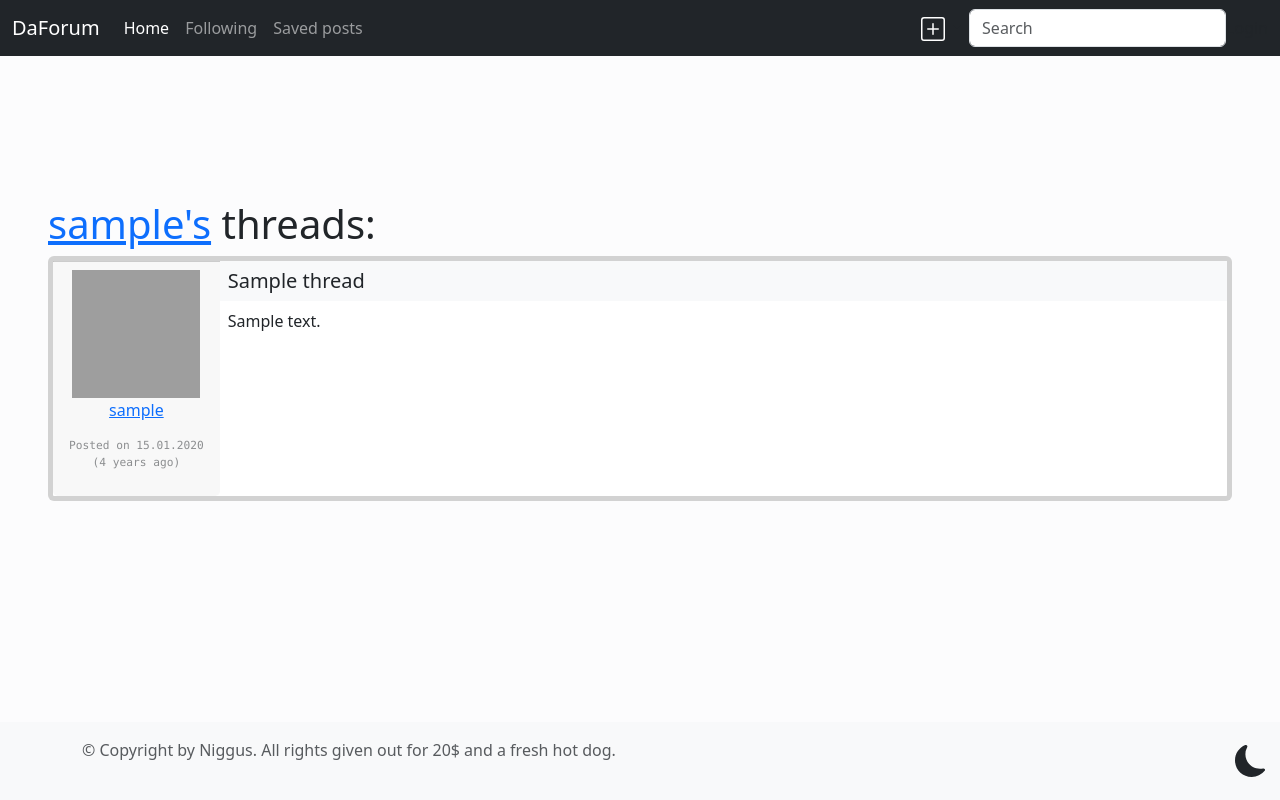
After one commit to Quartzy0/daforum, a Flask app: page /user/00000000000000000000000000000001/threads in a window 1280 px wide. The commit adds this page. Run offline with Flask 3, Linux system fonts and the light colour scheme; tables that the repository leaves empty hold one stand-in row (values such as "Sample post"); parts of the project's set-up code (start-up, migrations or seed data) failed here and were passed over; some libraries are stand-ins or nearby versions; grey boxes are pictures that could not be loaded.

Commit message:
Change database models + previews + user's threads - Change database models' id field's type to be UUID instead of string (when supported by database backend) - Add markdown support to posts/threads with previews - Add view to show a user's threads

```diff
--- a/app.py
+++ b/app.py
@@ -1,5 +1,7 @@
+import markdown
 from flask_babel import Babel
 from flask import Flask, render_template
+from flask_pagedown import PageDown
 from werkzeug.exceptions import HTTPException
 
 from users import users, login_manager
@@ -17,6 +19,12 @@ app.register_blueprint(threads)
 login_manager.init_app(app)
 db.init_app(app)
 minio.init_app(app)
+pagedown = PageDown(app)
+
+
+@app.template_filter('render_markdown')
+def render_markdown(s):
+    return markdown.markdown(s)
 
 
 @app.get("/")
--- a/config.py
+++ b/config.py
@@ -13,6 +13,7 @@ FLASK_DEBUG = 1 # 1 for development, 0 for production
 DATABASE_FILE = 'sqlite:///' + path.join(BASE_DIR, 'db.sqlite')
 SQLALCHEMY_DATABASE_URI = environ.get('DATABASE_URL') or DATABASE_FILE
 SQLALCHEMY_TRACK_MODIFICATION = False
+DATABASE_UUID_SUPPORT = environ.get('DATABASE_UUID_SUPPORT') == "1" or "sqlite" not in SQLALCHEMY_DATABASE_URI
 
 # Upload Settings
 MINIO_URL = environ.get('MINIO_URL') or "127.0.0.1:9000"
--- a/models.py
+++ b/models.py
@@ -1,26 +1,46 @@
+import uuid
 from datetime import datetime
 
+from flask import url_for
 from flask_login import UserMixin
+from flask_minio import Minio
 from flask_sqlalchemy import SQLAlchemy
 from sqlalchemy import ForeignKey
-from flask_minio import Minio
+
+import config
 
 db = SQLAlchemy()
 minio = Minio()
 
 
-class User(UserMixin, db.Model):
+def generate_uuid():
+    if config.DATABASE_UUID_SUPPORT:
+        return uuid.uuid4()
+    return str(uuid.uuid4())
+
+
+class UuidStrMixin:
+    @property
+    def str_id(self):
+        try:
+            if config.DATABASE_UUID_SUPPORT:
+                return str(self.id)
+            return self.id
+        except AttributeError:
+            raise AttributeError('UuidStrMixin was used but no id field is present')
+
+
+class User(UserMixin, UuidStrMixin, db.Model):
     __tablename__ = "users"
-    id = db.Column(db.String, nullable=False, primary_key=True)
+    id = db.Column(db.Uuid(as_uuid=config.DATABASE_UUID_SUPPORT), nullable=False, primary_key=True, default=generate_uuid)
     username = db.Column(db.String, nullable=False, unique=True)
     email = db.Column(db.String, nullable=False, unique=True)
-    password_hash = db.Column(db.String, nullable=False)
-    password_salt = db.Column(db.String(16), nullable=False)
+    password_hash = db.Column(db.LargeBinary(64), nullable=False)
+    password_salt = db.Column(db.LargeBinary(16), nullable=False)
     created_at = db.Column(db.DateTime, nullable=False, default=datetime.utcnow)
     has_profile_pic = db.Column(db.Boolean, nullable=False, default=False)
 
-    def __init__(self, id, username, email, password_hash, password_salt):
-        self.id = id
+    def __init__(self, username, email, password_hash, password_salt):
         self.username = username
         self.password_hash = password_hash
         self.password_salt = password_salt
@@ -32,40 +52,43 @@ class User(UserMixin, db.Model):
     def __repr__(self):
         return "<User %r>" % self.id
 
+    def get_profile_pic(self):
+        if self.has_profile_pic:
+            return config.MINIO_ENDPOINT + self.str_id
+        return url_for('static', filename='img/profile.png')
 
-class Thread(db.Model):
+
+class Thread(UuidStrMixin, db.Model):
     __tablename__ = "threads"
-    id = db.Column(db.String, nullable=False, primary_key=True)
+    id = db.Column(db.Uuid(as_uuid=config.DATABASE_UUID_SUPPORT), nullable=False, primary_key=True, default=generate_uuid)
     title = db.Column(db.String, nullable=False)
-    author_id = db.Column(db.String, ForeignKey("users.id"), nullable=False)
+    author_id = db.Column(db.Uuid(as_uuid=config.DATABASE_UUID_SUPPORT), ForeignKey("users.id"), nullable=False)
     author = db.relationship("User", backref="threads", lazy=True)
     body = db.Column(db.Text, nullable=False)
-    rating = db.Column(db.Integer, nullable=False)
+    rating = db.Column(db.Integer, nullable=False, default=0)
     posted = db.Column(db.DateTime, nullable=False, default=datetime.utcnow)
 
-    def __init__(self, id, title, author_id, body, rating):
-        self.id = id
+    def __init__(self, title, author_id, body):
         self.title = title
         self.author_id = author_id
         self.body = body
-        self.rating = rating
 
     def __repr__(self):
         return "<Thread %r>" % self.id
 
 
-class Post(db.Model):
+class Post(UuidStrMixin, db.Model):
     __tablename__ = "posts"
-    id = db.Column(db.String, nullable=False, primary_key=True)
-    thread_id = db.Column(db.Integer, ForeignKey("threads.id"), nullable=False)
+    id = db.Column(db.Uuid(as_uuid=config.DATABASE_UUID_SUPPORT), nullable=False, primary_key=True, default=generate_uuid)
+    thread_id = db.Column(db.Uuid(as_uuid=config.DATABASE_UUID_SUPPORT), ForeignKey("threads.id"), nullable=False)
     thread = db.relationship("Thread", backref="posts", lazy=True)
-    author_id = db.Column(db.String, ForeignKey("users.id"), nullable=False)
+    author_id = db.Column(db.Uuid(as_uuid=config.DATABASE_UUID_SUPPORT), ForeignKey("users.id"), nullable=False)
     author = db.relationship("User", backref="posts", lazy=True)
     body = db.Column(db.Text, nullable=False)
     posted = db.Column(db.DateTime, nullable=False, default=datetime.utcnow)
+    rating = db.Column(db.Integer, nullable=False, default=0)
 
-    def __init__(self, id, author_id, thread_id, body):
-        self.id = id
+    def __init__(self, author_id, thread_id, body):
         self.author_id = author_id
         self.thread_id = thread_id
         self.body = body
--- a/static/css/style.css
+++ b/static/css/style.css
@@ -24,3 +24,29 @@
     border-top-left-radius: 0;
     border-top-right-radius: 0;
 }
+
+@keyframes expand-effect-animation {
+    from {transform: scale(1);}
+    to {transform: scale(1.01);}
+}
+
+@keyframes expand-effect-animation-reverse {
+    from {transform: scale(1.01);}
+    to {transform: scale(1);}
+}
+
+.expand-effect:hover {
+    animation-name: expand-effect-animation;
+    animation-duration: 0.3s;
+    transform: scale(1.01);
+}
+
+.expand-effect {
+    animation-name: expand-effect-animation-reverse;
+    animation-duration: 0.3s;
+    transform: scale(1);
+}
+
+.clickable {
+    cursor: pointer;
+}
--- a/templates/base.html
+++ b/templates/base.html
@@ -30,6 +30,8 @@
             }
         }
     </script>
+
+    {% block extra_head %}{% endblock %}
 </head>
 <body class="d-flex flex-column h-100 bg-light-subtle">
 <nav class="navbar navbar-expand-md navbar-dark bg-dark" aria-label="Navigation">
@@ -43,7 +45,7 @@
         <div class="navbar-collapse collapse" id="globalNavbar">
             <ul class="navbar-nav me-auto mb-2 mb-md-0">
                 <li class="nav-item">
-                    <a class="nav-link active" aria-current="page" href="#">Home</a>
+                    <a class="nav-link active" aria-current="page" href="{{ url_for('index') }}">Home</a>
                     <!-- TODO: Make active section change based on current section -->
                 </li>
                 <li class="nav-item">
@@ -73,10 +75,11 @@
             <li class="nav-item dropdown ms-3 me-2 d-flex">
                 <button class="nav-link dropdown-toggle" href="#" id="dropdownUser" data-bs-toggle="dropdown"
                         aria-expanded="false">
-                    <img src="{{ config.MINIO_ENDPOINT + current_user.id }}" alt="{{ current_user.username }}" width="24" height="24">
+                    <img src="{{ current_user.get_profile_pic() }}" alt="{{ current_user.username }}" width="24" height="24">
                 </button>
                 <ul class="dropdown-menu dropdown-menu-end" aria-labelledby="dropdownUser">
                     <li><a class="dropdown-item" href="{{ url_for('users.view_current_user') }}">Profile</a></li>
+                    <li><a class="dropdown-item" href="{{ url_for('users.user_threads', user_id=current_user.id) }}">My posts</a></li>
                     <li><a class="dropdown-item" href="{{ url_for('users.logout') }}">Logout</a></li>
                 </ul>
             </li>
--- a/templates/users/profile.html
+++ b/templates/users/profile.html
@@ -7,6 +7,7 @@
     <div class="m-5">
         <div class="card">
             <div class="card-body">
+                <img src="{{ user.get_profile_pic() }}" alt="Profile picture" width="256" height="256">
                 <h2>{{ user.username }}</h2>
 
                 <p class="text-muted">
@@ -28,6 +29,8 @@
                     <br>
                     {{ user.created_at|dateformat('dd.MM.y') }} ({{ user.created_at|timedeltaformat }} ago)
                 </p>
+
+                <a href="{{ url_for('users.user_threads', user_id=user.id) }}">View {{ user.username }}'s threads</a>
             </div>
         </div>
     </div>
--- /dev/null
+++ b/templates/users/threads.html
@@ -0,0 +1,36 @@
+{% extends "base.html" %}
+
+{% block title %}{{ user.username }} - Threads{% endblock %}
+
+{% block content %}
+
+<div class="m-5">
+{% if current_user.is_authenticated and user.id==current_user.id %}
+    <h1>Your threads:</h1>
+{% else %}
+    <h1><a href="{{ url_for('users.view_user', user_id=user.id) }}">{{ user.username }}'s</a> threads:</h1>
+{% endif %}
+{% for thread in threads %}
+    <div class="card d-flex flex-row-reverse border-5 expand-effect clickable" onclick="window.location.href='{{ url_for('thread.view_thread', thread_id=thread.id) }}'">
+        <div class="card-body d-flex flex-column p-0">
+            <div class="bg-body-tertiary flex-shrink-1">
+                <h5 class="card-title m-2">{{ thread.title }}</h5>
+            </div>
+            <div class="m-2">
+                {{ thread.body | render_markdown | safe }}
+            </div>
+        </div>
+        <div class="card-footer flex-shrink-1 d-flex flex-column align-items-center">
+            <img src="{{ thread.author.get_profile_pic() }}" alt="{{ thread.author.username }}" width="128" height="128">
+            <p><a href="{{ url_for('users.view_user', user_id=thread.author.id) }}">{{ thread.author.username }}</a>
+            <p class="text-body-tertiary font-monospace text-center" style="font-size: 0.7rem;">
+                Posted on {{ thread.posted|dateformat('dd.MM.y') }}
+                <br>
+                ({{ thread.posted|timedeltaformat }} ago)
+            </p>
+        </div>
+    </div>
+{% endfor %}
+</div>
+
+{% endblock %}
```
Also changed, not shown: templates/threads/new.html (+32 -2 lines), templates/threads/thread.html (+30 -9 lines), templates/users/edit-profile.html (+7 -8 lines), threads.py (+8 -10 lines), users.py (+25 -14 lines).
